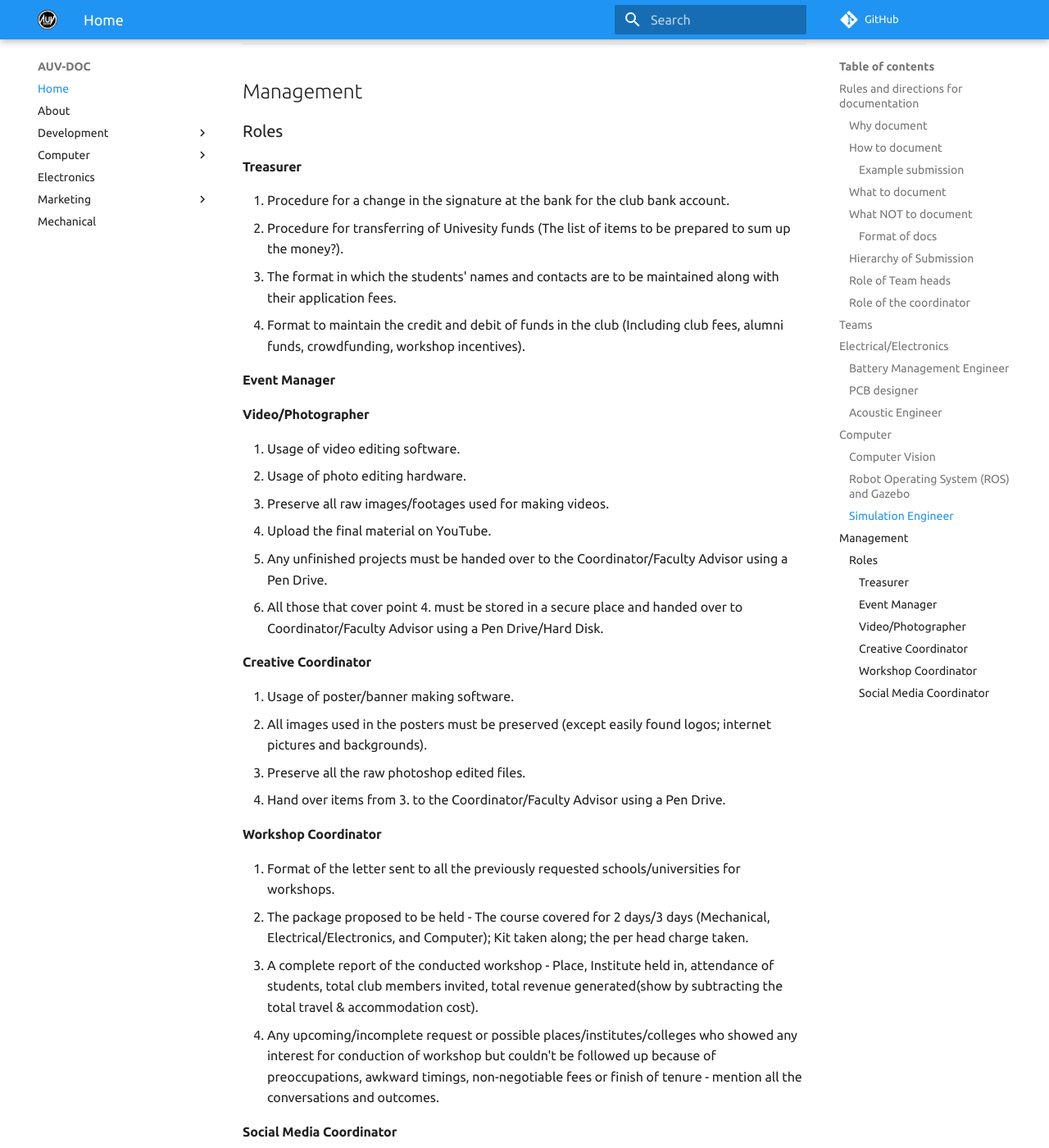
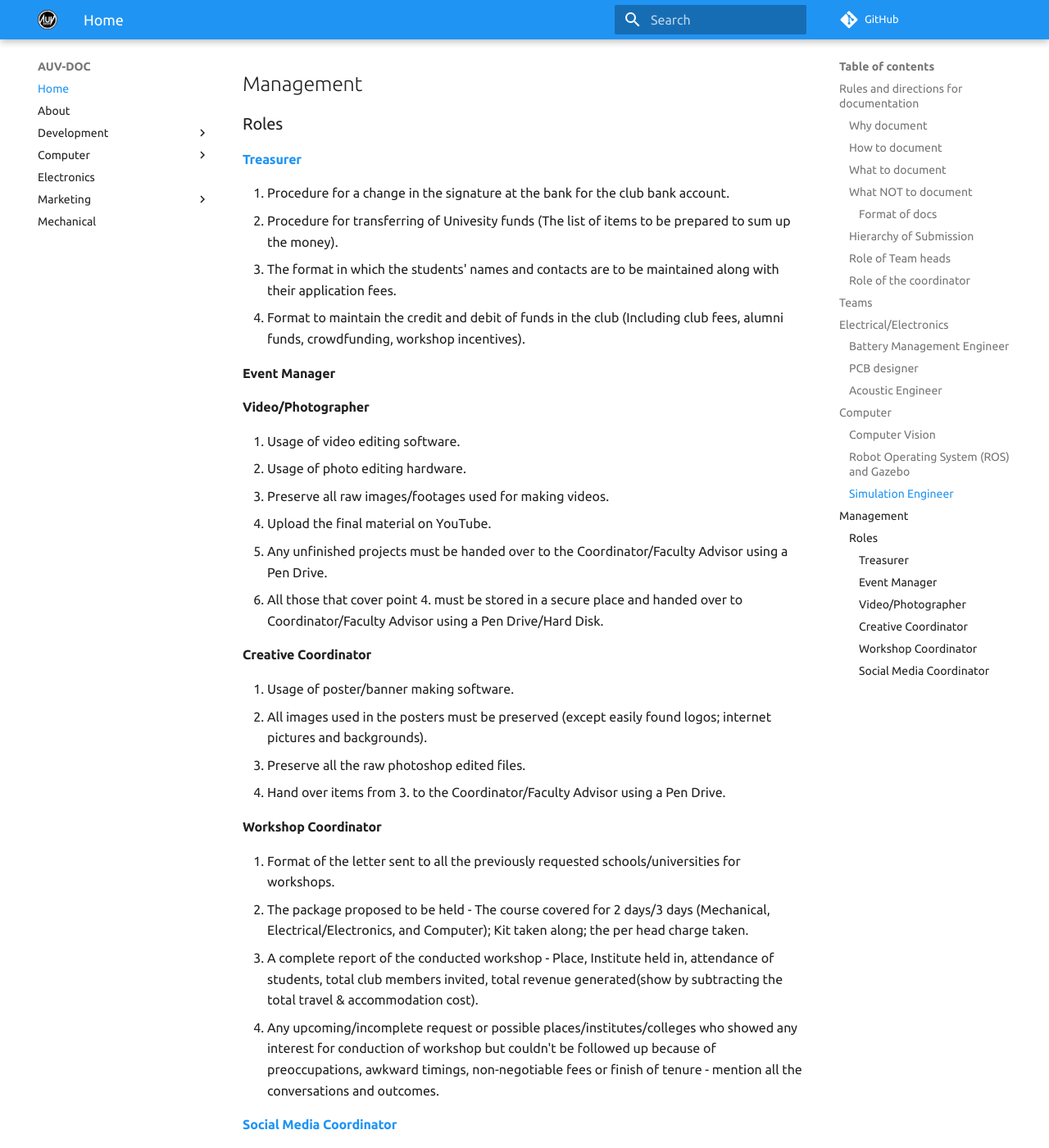
Before and after one commit to auvzhcet/Documentation, an MkDocs documentation site: the page built from docs/index.md, in a window 1280 px wide and 1400 px high, scrolled down 3610 px. Shown: the whole window at 82% size. Built offline with MkDocs 1.6.1 and Material for MkDocs 9.7.7, drawn with Linux system fonts in a browser that asks for light colours; comment, search, counter and statistics services are not loaded; part of the change alters nothing that is shown; some of the changed text lies outside the part shown.

Commit message:
docs: Update Home page

````diff
--- a/docs/index.md
+++ b/docs/index.md
@@ -1,6 +1,4 @@
 # Documentation
-
----
 
 ## Rules and directions for documentation
 
@@ -13,14 +11,6 @@ Most importantly, this will act as proof of the team member's work wherever he/s
 ### How to document
 
 Before commanding everyone to start writing, I would like to list why documenting is important.
-
-#### Example submission
-
-```python
-import os
-
-print("Hello World!")
-```
 
 ### What to document
 
@@ -70,9 +60,19 @@ Some other rules that everyone has to follow for uniformity in the information c
 5. Handle queries from any person trying to know about the content.
 6. Handle content from non-club members (Club alumni/experts).
 
+---
+
 ## Teams
 
-1. [Mechanical](mechanical)
+1. [Computer](computer)
+
+2. [Electrical/Electronics](electronics)
+
+3. [Marketing](marketing)
+
+4. [Mechanical](mechanical)
+
+---
 
 ## Electrical/Electronics
 
@@ -116,10 +116,10 @@ The following document has been modified on 18th October 2018.
 
 ### Roles
 
-#### Treasurer
+#### [Treasurer](./marketing/treasurer.md)
 
 1. Procedure for a change in the signature at the bank for the club bank account.
-2. Procedure for transferring of Univesity funds (The list of items to be prepared to sum up the money?).
+2. Procedure for transferring of Univesity funds (The list of items to be prepared to sum up the money).
 3. The format in which the students' names and contacts are to be maintained along with their application fees.
 4. Format to maintain the credit and debit of funds in the club (Including club fees, alumni funds, crowdfunding, workshop incentives).
 
@@ -148,9 +148,7 @@ The following document has been modified on 18th October 2018.
 3. A complete report of the conducted workshop - Place, Institute held in, attendance of students, total club members invited, total revenue generated(show by subtracting the total travel & accommodation cost).
 4. Any upcoming/incomplete request or possible places/institutes/colleges who showed any interest for conduction of workshop but couldn't be followed up because of preoccupations, awkward timings, non-negotiable fees or finish of tenure - mention all the conversations and outcomes.
 
-#### Social Media Coordinator
-
-[Role](./marketing/Social_Media_Manager.md)
+#### [Social Media Coordinator](./marketing/Social_Media_Manager.md)
 
 1. The impact he/she had when the accounts were under his/her supervision.
 2. Different audience attracting techniques.
````
